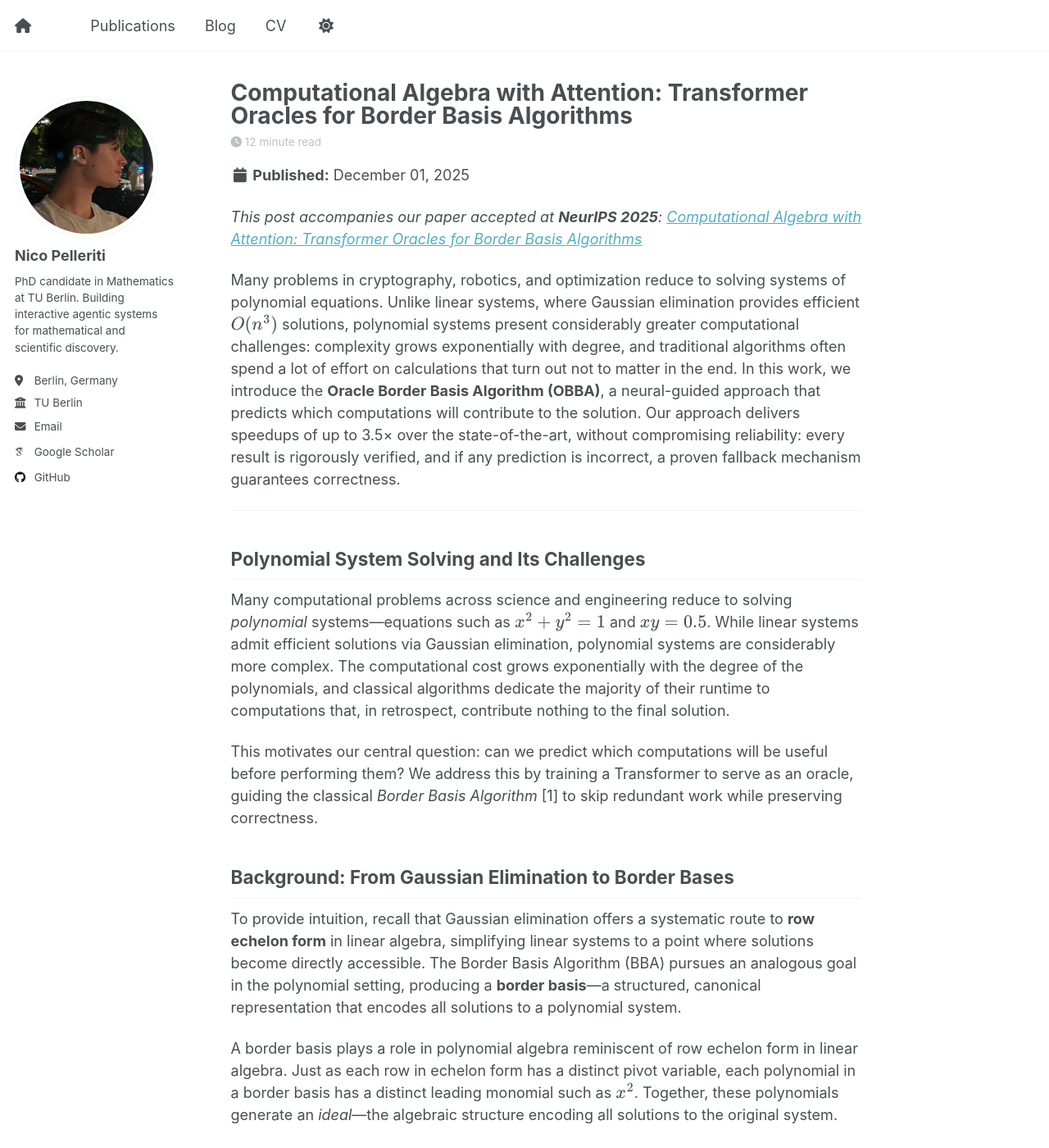
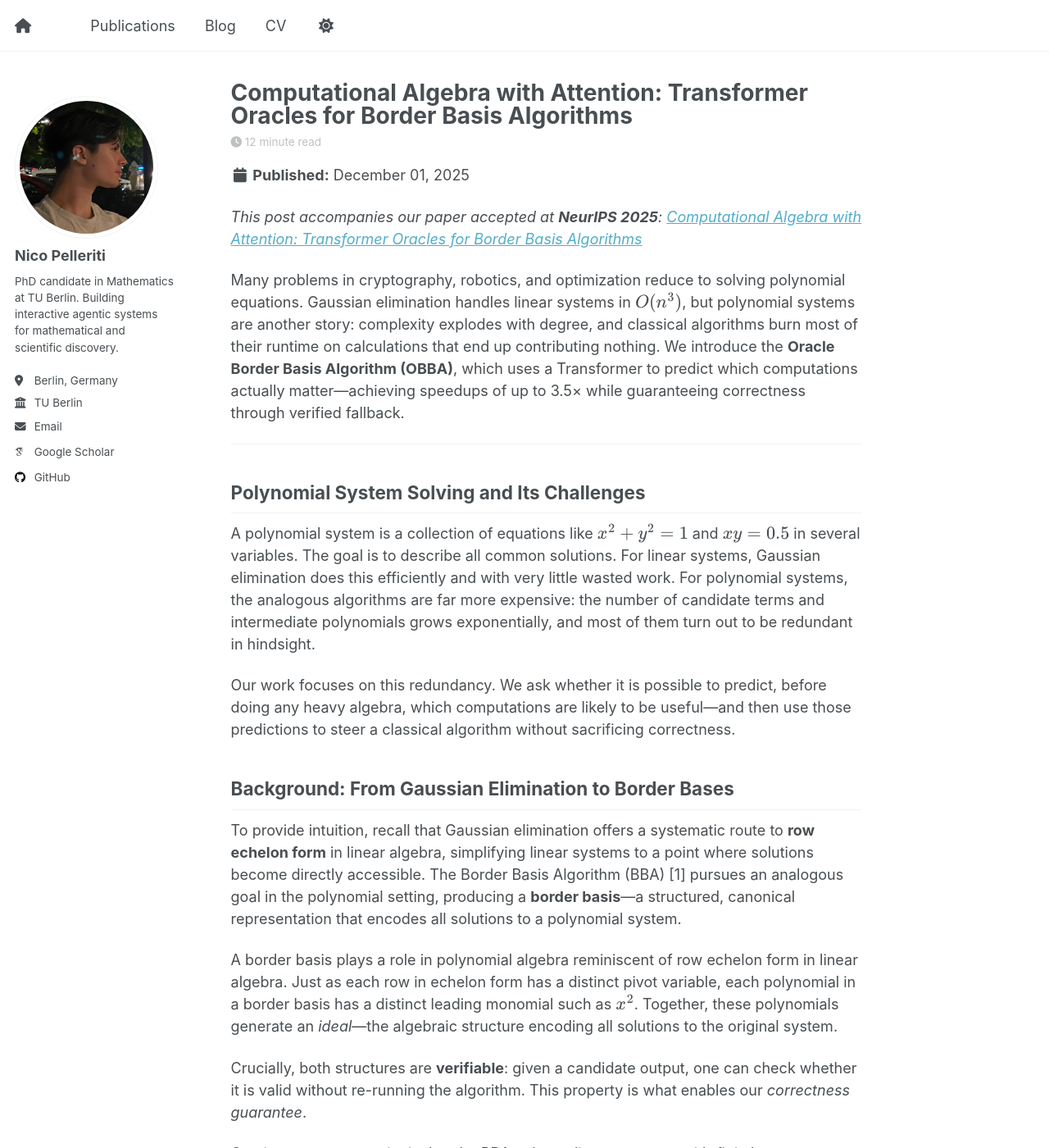
Before and after one commit to n-pelleriti/pelleriti, a Jekyll site: the page built from _posts/2025-12-01-borderbasis.md, in a window 1280 px wide and 1400 px high. Shown: the whole window at 82% size. Built offline with Jekyll 4.4.1, drawn with Linux system fonts in a browser that asks for light colours; some web fonts are replaced; a script that is not in the unit is left out; some of the changed text lies outside the part shown.

Commit message:
blog update

```diff
--- a/_posts/2025-12-01-borderbasis.md
+++ b/_posts/2025-12-01-borderbasis.md
@@ -10,23 +10,28 @@ tags:
 
 *This post accompanies our paper accepted at **NeurIPS 2025**: [Computational Algebra with Attention: Transformer Oracles for Border Basis Algorithms](https://arxiv.org/abs/2505.23696)*
 
-Many problems in cryptography, robotics, and optimization reduce to solving systems of polynomial equations. Unlike linear systems, where Gaussian elimination provides efficient $O(n^3)$ solutions, polynomial systems present considerably greater computational challenges:
-complexity grows exponentially with degree,
-and traditional algorithms often spend a lot of effort on calculations that turn out not to matter in the end.
-In this work, we introduce the **Oracle Border Basis Algorithm (OBBA)**, a neural-guided approach that predicts which computations will contribute to the solution.
-Our approach delivers speedups of up to 3.5× over the state-of-the-art, without compromising reliability: every result is rigorously verified, and if any prediction is incorrect, a proven fallback mechanism guarantees correctness.
+Many problems in cryptography, robotics, and optimization reduce to solving polynomial equations. Gaussian elimination handles linear systems in $O(n^3)$, but polynomial systems are another story: complexity explodes with degree, and classical algorithms burn most of their runtime on calculations that end up contributing nothing. We introduce the **Oracle Border Basis Algorithm (OBBA)**, which uses a Transformer to predict which computations actually matter—achieving speedups of up to 3.5× while guaranteeing correctness through verified fallback.
 
 ---
 
 ## Polynomial System Solving and Its Challenges
 
-Many computational problems across science and engineering reduce to solving *polynomial* systems—equations such as $x^2 + y^2 = 1$ and $xy = 0.5$. While linear systems admit efficient solutions via Gaussian elimination, polynomial systems are considerably more complex. The computational cost grows exponentially with the degree of the polynomials, and classical algorithms dedicate the majority of their runtime to computations that, in retrospect, contribute nothing to the final solution.
+A polynomial system is a collection of equations like
+$x^2 + y^2 = 1$ and $xy = 0.5$ in several variables. The goal is to
+describe all common solutions. For linear systems, Gaussian elimination
+does this efficiently and with very little wasted work. For polynomial
+systems, the analogous algorithms are far more expensive: the number of
+candidate terms and intermediate polynomials grows exponentially, and most
+of them turn out to be redundant in hindsight.
 
-This motivates our central question: can we predict which computations will be useful before performing them? We address this by training a Transformer to serve as an oracle, guiding the classical _Border Basis Algorithm_ [1] to skip redundant work while preserving correctness.
+Our work focuses on this redundancy. We ask whether it is possible to
+predict, before doing any heavy algebra, which computations are likely
+to be useful—and then use those predictions to steer a classical
+algorithm without sacrificing correctness.
 
 ## Background: From Gaussian Elimination to Border Bases
 
-To provide intuition, recall that Gaussian elimination offers a systematic route to **row echelon form** in linear algebra, simplifying linear systems to a point where solutions become directly accessible. The Border Basis Algorithm (BBA) pursues an analogous goal in the polynomial setting, producing a **border basis**—a structured, canonical representation that encodes all solutions to a polynomial system.
+To provide intuition, recall that Gaussian elimination offers a systematic route to **row echelon form** in linear algebra, simplifying linear systems to a point where solutions become directly accessible. The Border Basis Algorithm (BBA) [1] pursues an analogous goal in the polynomial setting, producing a **border basis**—a structured, canonical representation that encodes all solutions to a polynomial system.
 
 A border basis plays a role in polynomial algebra reminiscent of row echelon form in linear algebra. Just as each row in echelon form has a distinct pivot variable, each polynomial in a border basis has a distinct leading monomial such as $x^2$. Together, these polynomials generate an *ideal*—the algebraic structure encoding all solutions to the original system.
 
@@ -128,7 +133,7 @@ This matches how polynomial algebra actually works: operations combine terms wit
   <figcaption>Term-level embedding plus truncation dramatically reduce input size.</figcaption>
 </figure>
 
-We also truncate to the first $k$ leading terms of each polynomial—these typically determine which expansions survive. Together, these choices cut token count by $\mathcal{O}(n)$ and let us handle much larger systems.
+We also truncate to the first $k$ leading terms of each polynomial—these typically determine which expansions survive. Together, these choices drastically cut token count and let us handle much larger systems.
 
 ## Generating Training Data
 
@@ -175,7 +180,7 @@ We only go up to 5 variables over finite fields. Scaling further will likely nee
 
 Polynomial systems can encode many of the hardest problems in computation: classic NP-hard problems such as MAX-CUT can be written as polynomial optimization tasks. At the same time, polynomial constraints are often far more expressive than linear ones—some feasible sets that require exponentially many linear inequalities admit succinct descriptions with only a few polynomial equations. By designing a tokenizer that exploits this algebraic structure, we obtain highly compressed representations that fit within Transformer-scale context windows.
 
-This approach extends in principle to **polynomial optimization** and **numerical root-finding**—tools that play central roles in robotics, computer vision, and combinatorial optimization. The general pattern is to use learned predictions to guide and prune a classical algorithm’s search, while retaining a fast verification step so that any accepted solution comes with a clear correctness certificate. Border bases provided a clean first testbed; the broader opportunity lies wherever hard problems admit compact encodings together with efficient verification.
+This approach extends in principle to **polynomial optimization** and **numerical root-finding**—tools that play central roles in robotics, computer vision, and combinatorial optimization. The general pattern is to use learned predictions to guide and prune a classical algorithm’s search, while retaining a fast verification step so that any accepted solution comes with a clear correctness certificate. Border bases are a clean first testbed. The more interesting story is broader: wherever a hard problem has a compact algebraic encoding and a fast verifier, there’s an opportunity to drop in a learned oracle.
 
 ---
 
```
Also changed, not shown: other parts of _posts/2025-12-01-borderbasis.md (+1 -1 lines), _posts/2025-12-01-sos.md (+1 -1 lines).
